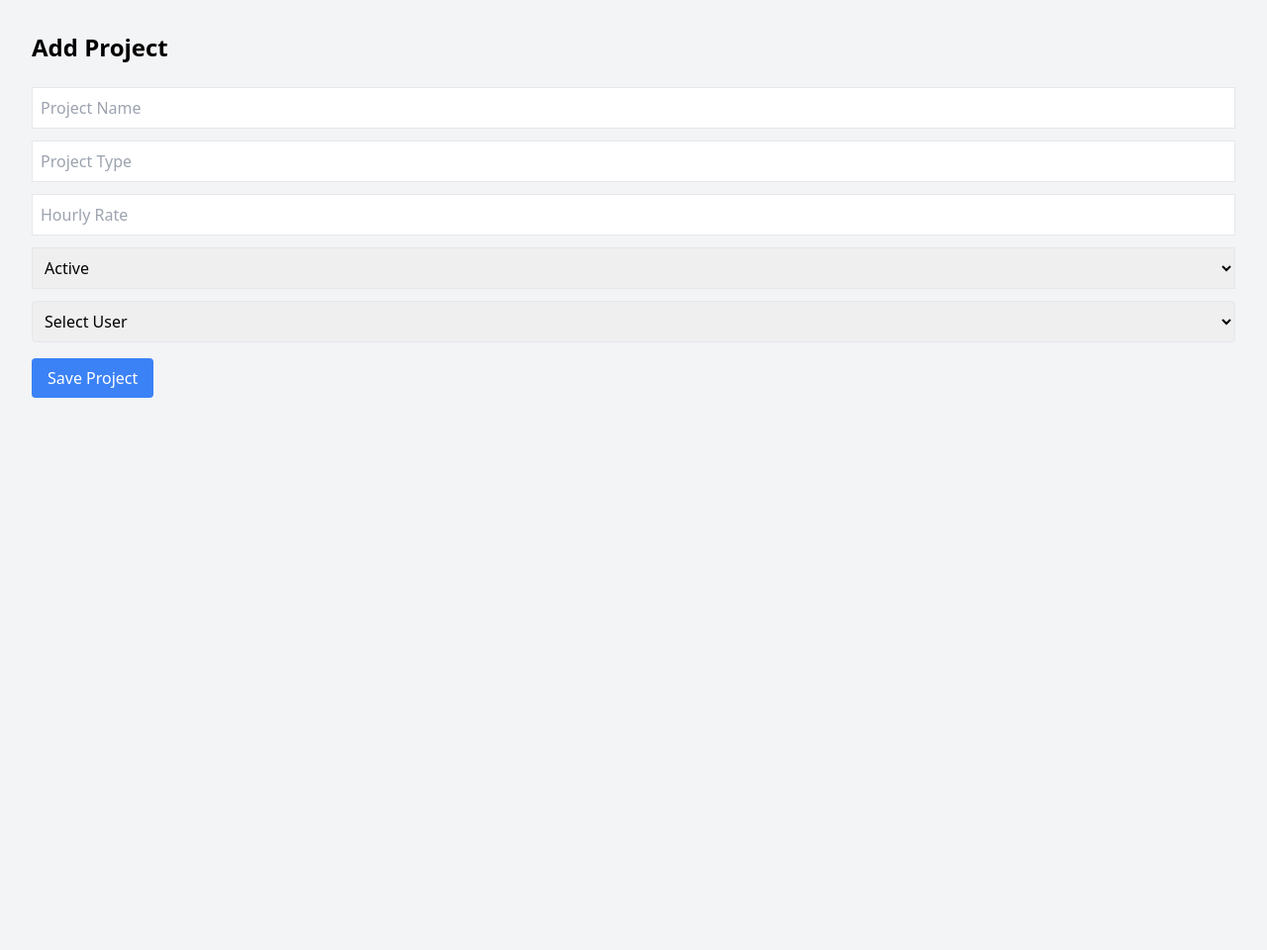
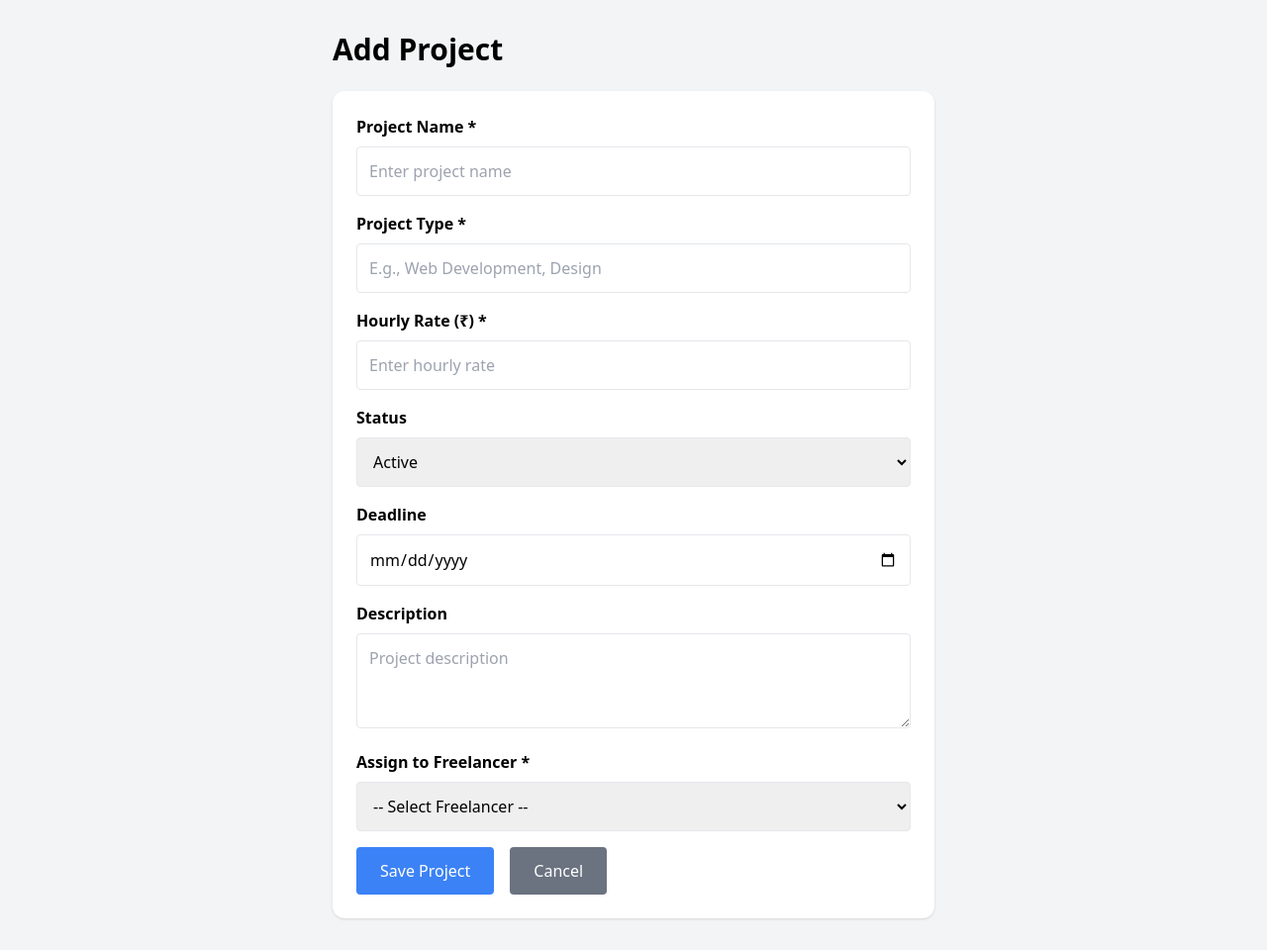
Before and after one commit to Ohil09/Freelancer, a Flask app: page /add_project in a window 1280 px wide. Shown: the whole page at 99% size. Before the commit the page ends 402 px from the top, so only its background shows below. Run offline with Flask 3, Linux system fonts and the light colour scheme; a user stored in the database is signed in; data comes from the database, SQL or seed files in the repository; both versions use the stored data as it was after the commit; some libraries are stand-ins or nearby versions.

Commit message:
Fix add project functionality
- Enhanced add_project.html with all required form fields (deadline, description)
- Improved form styling and user experience
- Added proper error handling to add_project route
- Added validation for freelancer selection (admin)
- Added try-except block for database operations
- Better error messages displayed to users

Fixes: Add project not working for both admin and freelancer users

Co-authored-by: Copilot <223556219+Copilot@users.noreply.github.com>

```diff
--- a/app.py
+++ b/app.py
@@ -306,6 +306,7 @@ def add_project():
     """Add a new project"""
     conn = get_db_connection()
     role = session["role"]
+    error = None
 
     # Get users list for admin
     users = []
@@ -332,24 +333,39 @@ def add_project():
         # Determine user_id
         if role == "admin":
             user_id = request.form.get("user_id")
+            if not user_id:
+                close_db_connection(conn)
+                return render_template(
+                    "add_project.html",
+                    users=users,
+                    error="Please select a freelancer"
+                )
         else:
             user_id = session["user_id"]
 
         # Insert project
-        conn.execute(
-            """INSERT INTO projects(
-                    name, type, rate, status, user_id, deadline, description, created_at
-                )
-               VALUES (?, ?, ?, ?, ?, ?, ?, CURRENT_TIMESTAMP)""",
-            (name, project_type, rate, status, user_id, deadline, description)
-        )
-        conn.commit()
-        close_db_connection(conn)
-
-        return redirect("/projects")
+        try:
+            conn.execute(
+                """INSERT INTO projects(
+                        name, type, rate, status, user_id, deadline, description, created_at
+                    )
+                   VALUES (?, ?, ?, ?, ?, ?, ?, CURRENT_TIMESTAMP)""",
+                (name, project_type, rate, status, user_id, deadline, description)
+            )
+            conn.commit()
+            close_db_connection(conn)
+            return redirect("/projects")
+        except Exception as e:
+            error = f"Error adding project: {str(e)}"
+            close_db_connection(conn)
+            return render_template(
+                "add_project.html",
+                users=users,
+                error=error
+            )
 
     close_db_connection(conn)
-    return render_template("add_project.html", users=users)
+    return render_template("add_project.html", users=users, error=error)
 
 
 @app.route("/edit_project/<int:project_id>", methods=["GET", "POST"])
--- a/templates/add_project.html
+++ b/templates/add_project.html
@@ -7,52 +7,79 @@
 
 <body class="bg-gray-100">
 
-<div class="p-8">
+<div class="max-w-2xl mx-auto p-8">
 
-<h1 class="text-2xl font-bold mb-6">Add Project</h1>
+<h1 class="text-3xl font-bold mb-6">Add Project</h1>
 
-<form method="POST">
+{% if error %}
+<div class="bg-red-100 text-red-700 px-4 py-3 rounded mb-4">
+    {{ error }}
+</div>
+{% endif %}
 
-<input name="name" placeholder="Project Name"
-class="border p-2 w-full mb-3">
+<form method="POST" class="bg-white p-6 rounded-xl shadow">
 
-<input name="type" placeholder="Project Type"
-class="border p-2 w-full mb-3">
+<div class="mb-4">
+    <label class="block font-semibold mb-2">Project Name *</label>
+    <input name="name" placeholder="Enter project name"
+    class="border p-3 w-full rounded" required>
+</div>
 
-<input
-    type="number"
-    name="rate"
-    placeholder="Hourly Rate"
-    class="border p-2 w-full mb-3"
-    required
->
-<select name="status" class="border p-2 w-full mb-3">
-<option>Active</option>
-<option>Inactive</option>
-<option>Completed</option>
+<div class="mb-4">
+    <label class="block font-semibold mb-2">Project Type *</label>
+    <input name="type" placeholder="E.g., Web Development, Design"
+    class="border p-3 w-full rounded" required>
+</div>
+
+<div class="mb-4">
+    <label class="block font-semibold mb-2">Hourly Rate (₹) *</label>
+    <input type="number" step="0.01" name="rate" placeholder="Enter hourly rate"
+    class="border p-3 w-full rounded" required>
+</div>
+
+<div class="mb-4">
+    <label class="block font-semibold mb-2">Status</label>
+    <select name="status" class="border p-3 w-full rounded">
+    <option value="Active">Active</option>
+    <option value="Inactive">Inactive</option>
+    <option value="Completed">Completed</option>
     </select>
+</div>
+
+<div class="mb-4">
+    <label class="block font-semibold mb-2">Deadline</label>
+    <input type="date" name="deadline" class="border p-3 w-full rounded">
+</div>
+
+<div class="mb-4">
+    <label class="block font-semibold mb-2">Description</label>
+    <textarea name="description" placeholder="Project description"
+    class="border p-3 w-full rounded h-24"></textarea>
+</div>
+
 {% if session["role"] == "admin" %}
-
-<select name="user_id"
-class="border p-2 w-full mb-4 rounded"
-required>
-
-<option value="">Select User</option>
-
+<div class="mb-4">
+    <label class="block font-semibold mb-2">Assign to Freelancer *</label>
+    <select name="user_id" class="border p-3 w-full rounded" required>
+    <option value="">-- Select Freelancer --</option>
     {% for user in users %}
-
     <option value="{{ user.id }}">
         {{ user.username }}
     </option>
+    {% endfor %}
+    </select>
+</div>
+{% endif %}
 
-{% endfor %}
-
-</select>
-
-{% endif %}
-<button class="bg-blue-500 text-white px-4 py-2 rounded">
+<div class="flex gap-4">
+    <button type="submit" class="bg-blue-500 hover:bg-blue-600 text-white px-6 py-3 rounded">
     Save Project
     </button>
+
+    <a href="/projects" class="bg-gray-500 hover:bg-gray-600 text-white px-6 py-3 rounded">
+    Cancel
+    </a>
+</div>
 
 </form>
 
```
Also changed, not shown: database.db. Lines whose indentation alone changed are shown as unchanged.
